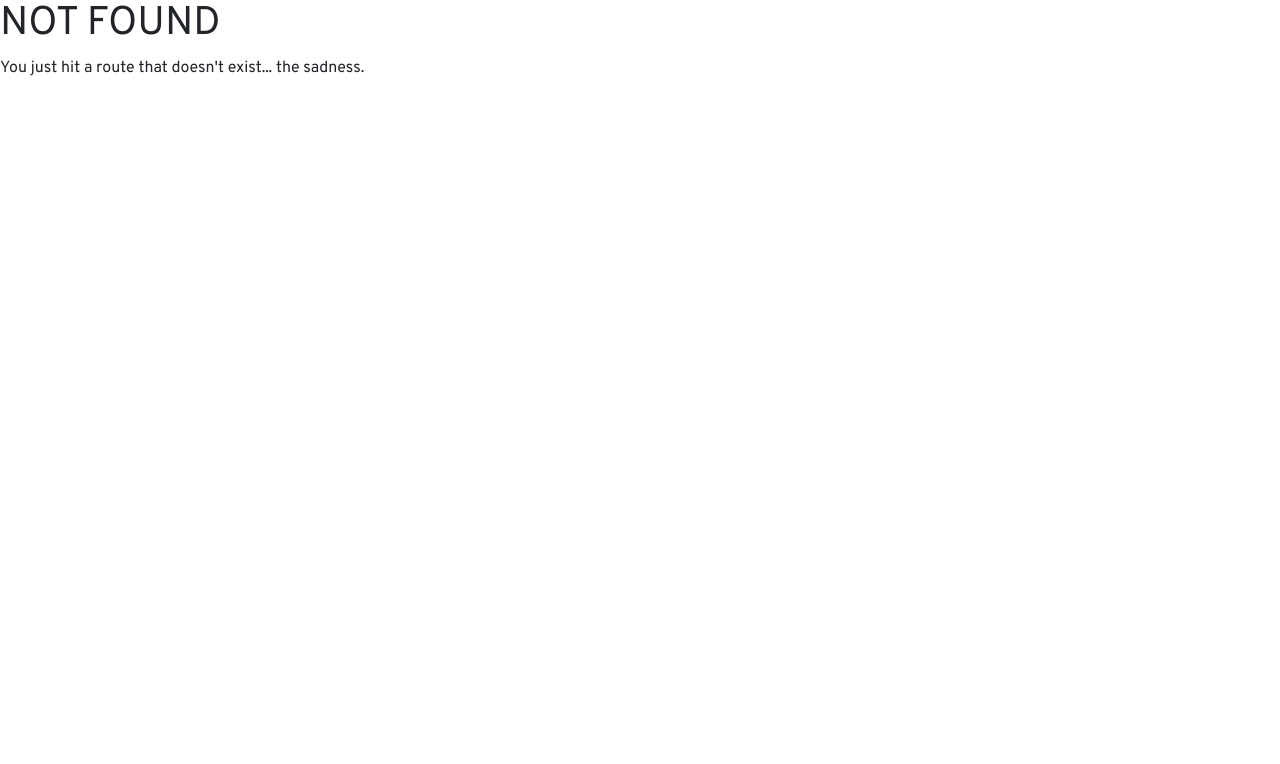
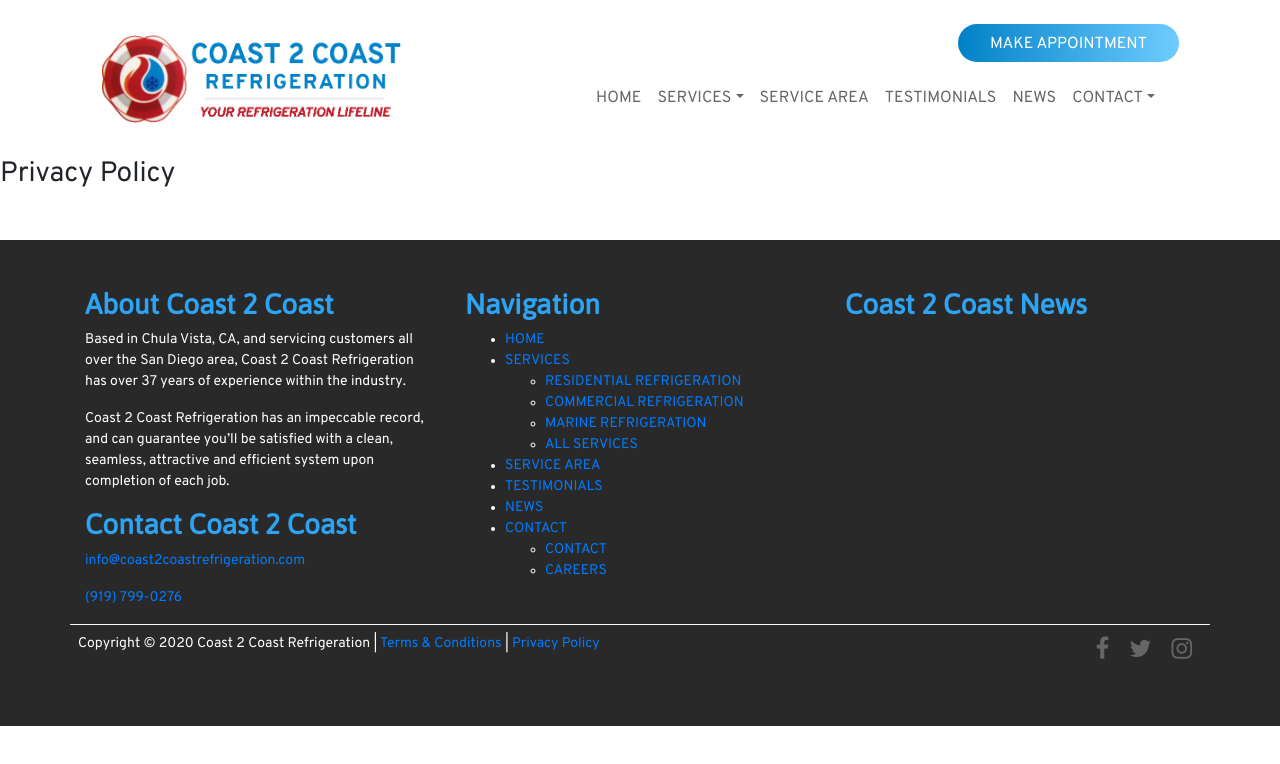
Before and after one commit to ghawthorne66/coast-to-coast, a Gatsby site: page /privacy-policy in a window 1280 px wide. Before the commit this address had no page. Built offline with nearby package versions, Linux system fonts and the light colour scheme; Gatsby itself is replaced by a stand-in of ours.

Commit message:
Basic Footer Completed

```diff
--- a/src/components/common/footer.jsx
+++ b/src/components/common/footer.jsx
@@ -1,12 +1,93 @@
+/* eslint-disable jsx-a11y/anchor-has-content */
+import { Row, Col, Container } from 'react-bootstrap'
+import { Link } from 'gatsby'
 import React from 'react'
+import styled from 'styled-components'
+import menu from './header/menu'
+
+const FooterStyled = styled.footer`
+
+  background: #292929;
+  color: #fff;
+  font-weight: 300;
+  font-size: 14px;
+
+
+  & h3{
+    font-family: 'Asap';
+    color: ${({ theme }) => theme.colors.primary};
+    font-weight: bold;
+  }
+
+  & .nav-links a{
+    text-transform: lowercase !important;
+    text-transform: capitalize !important;
+  }
+
+  & .social-icons a{
+    color: #666;
+    font-size: 24px;
+    padding-left: 10px;
+    padding-right: 10px;
+  }
+`
 
 const Footer = () => (
-  <footer>
-    ©
-    {new Date().getFullYear()}
-    , Built By
-    <a href="https://www.morosoft.org">Morosoft</a>
-  </footer>
+  <FooterStyled id="site-footer" className="my-5 py-5">
+    <Container>
+      <Row>
+        <Col sm="4">
+          <h3>About Coast 2 Coast</h3>
+          <p>Based in Chula Vista, CA, and servicing customers all over the San Diego area, Coast 2 Coast Refrigeration has over 37 years of experience within the industry.</p>
+          <p>Coast 2 Coast Refrigeration has an impeccable record, and can guarantee you’ll be satisfied with a clean, seamless, attractive and efficient system upon completion of each job.</p>
+          <h3>Contact Coast 2 Coast</h3>
+          <p><a href="mailto:info@coast2coastrefrigeration.com">info@coast2coastrefrigeration.com</a></p>
+          <p><a href="tel:+19197990276">(919) 799-0276</a></p>
+        </Col>
+
+        <Col sm="4">
+          <h3>Navigation</h3>
+          <ul className="nav-links">
+            {menu.map(({
+              name, url, children, childs,
+            }) => (
+              <>
+                {children
+                  ? (
+                    <li>
+                      <Link to={url}>{name}</Link>
+                      <ul>
+                        {childs.map((child) => <li><Link to={child.url}>{child.name}</Link></li>)}
+                      </ul>
+                    </li>
+                  )
+                  : <li><Link to={url}>{name}</Link></li>}
+              </>
+            ))}
+          </ul>
+        </Col>
+        <Col sm="4">
+          <h3>Coast 2 Coast News</h3>
+        </Col>
+      </Row>
+      <Row className="">
+        <Col className="d-flex justify-content-between border-top border-light p-2">
+
+          <p>
+            Copyright © 2020 Coast 2 Coast Refrigeration |
+            <Link to="terms-conditions"> Terms & Conditions </Link>
+            |
+            <Link to="privacy-policy"> Privacy Policy </Link>
+          </p>
+          <div className="social-icons">
+            <a href="https://www.facebook.com/coast2coastrefrigeration" label="Facebook"><i className="fa fa-facebook" aria-hidden="true" /></a>
+            <a href="https://twitter.com/coast2coastinsd" label="Twitter"><i className="fa fa-twitter" aria-hidden="true" /></a>
+            <a href="https://www.instagram.com/coast_2_coast_refrigeration" label="Instagram"><i className="fa fa-instagram" aria-hidden="true" /></a>
+          </div>
+        </Col>
+      </Row>
+    </Container>
+  </FooterStyled>
 )
 
 export default Footer
--- a/src/components/common/header/index.jsx
+++ b/src/components/common/header/index.jsx
@@ -1,10 +1,12 @@
+/* eslint-disable import/no-extraneous-dependencies */
 import { Link } from 'gatsby'
+import { useLocation } from '@reach/router'
 import React from 'react'
 import {
   Row, Col, Container, Navbar, Nav, NavDropdown,
 } from 'react-bootstrap'
 import styled from 'styled-components'
-import { useLocation } from '@reach/router'
+
 import Image from '../image'
 import menu from './menu'
 
--- a/src/components/common/header/menu.jsx
+++ b/src/components/common/header/menu.jsx
@@ -1,4 +1,4 @@
-export const menu = [
+const menu = [
   {
     id: 'home', name: 'HOME', url: '/', children: false,
   },
--- a/src/components/common/layout/base-layout.jsx
+++ b/src/components/common/layout/base-layout.jsx
@@ -30,7 +30,7 @@
 
 const theme = {
   colors: {
-    primary: '#3f9fd4',
+    primary: '#2ea3f2',
     dark: '#000000',
     light: '#ffffff',
     lightGray: '#f6f6f6',
--- /dev/null
+++ b/src/components/privacy-policy.jsx
@@ -0,0 +1,8 @@
+import React from 'react'
+
+const PrivacyPolicy = () => (
+  <>
+    <h3>Privacy Policy</h3>
+  </>
+)
+export default PrivacyPolicy
--- /dev/null
+++ b/src/pages/privacy-policy.jsx
@@ -0,0 +1,13 @@
+import React from 'react'
+import Layout from '../components/common/layout'
+import PrivacyPolicyComp from '../components/privacy-policy'
+import SEO from '../components/common/seo'
+
+const PrivacyPolicyPage = () => (
+  <Layout>
+    <SEO title="San Diego Refrigeration &amp; A/C Repair" />
+    <PrivacyPolicyComp />
+  </Layout>
+)
+
+export default PrivacyPolicyPage
```
Also changed, not shown: src/components/terms-conditions.jsx (added, +8 -0 lines), src/pages/terms-conditions.jsx (added, +13 -0 lines).
